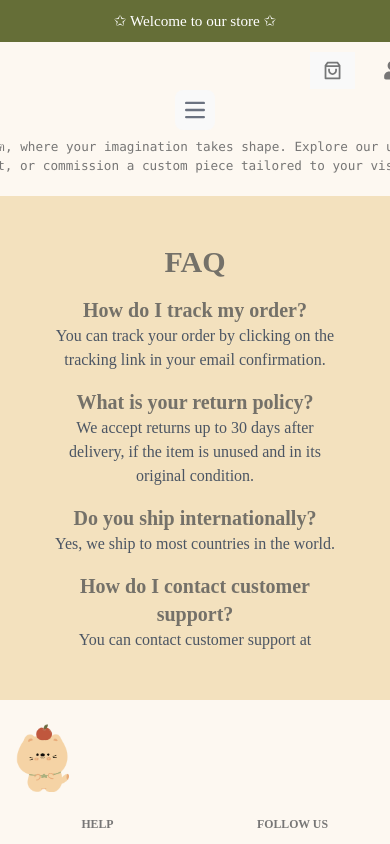
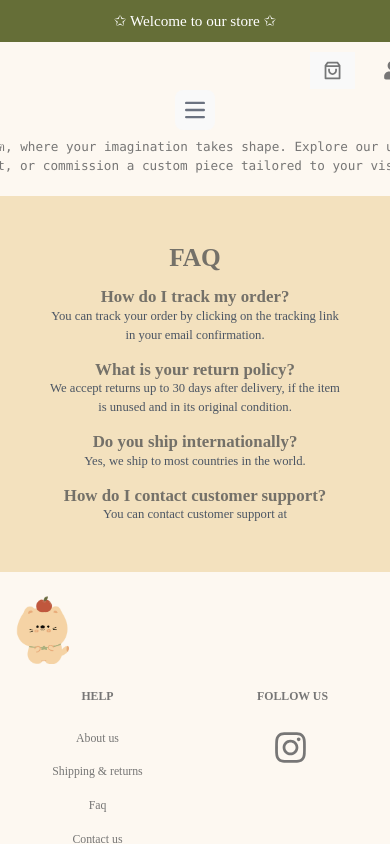
Before and after one commit to matthew-nguyen-20032023/potato-web-user, a React (Vite) app: page /FAQ in a window 390 px wide. Built offline with nearby package versions, Linux system fonts and the light colour scheme; no server answers.

Commit message:
feat: responsive for FAQ,contact and my order

```diff
--- a/src/pages/contact/Contact.tsx
+++ b/src/pages/contact/Contact.tsx
@@ -1,13 +1,13 @@
 export default function Contact() {
   return (
     <div className="bg-list-product-color secondary-color p-12">
-      <h1 className="text-3xl font-semibold text-center">Contact</h1>
-      <p className="text-center mt-5">You can contact us at:</p>
-      <p className="text-center">Mew Mew Shop</p>
-      <p className="text-center">1234 Mew Mew Lane</p>
-      <p className="text-center">Mew York, NY 12345</p>
-      <p className="text-center">Phone: 123-456-7890</p>
-      <p className="text-center">
+      <h1 className="text-[3vh] font-semibold text-center">Contact</h1>
+      <p className="text-[1.5vh] text-center mt-5">You can contact us at:</p>
+      <p className="text-[1.5vh] text-center">Mew Mew Shop</p>
+      <p className="text-[1.5vh] text-center">1234 Mew Mew Lane</p>
+      <p className="text-[1.5vh] text-center">Mew York, NY 12345</p>
+      <p className="text-[1.5vh] text-center">Phone: 123-456-7890</p>
+      <p className="text-[1.5vh] text-center">
         Email:
         <a href="mailto:matthew.nguyen.20.03.2023@gmail.com"></a>
       </p>
--- a/src/pages/faq/FAQ.tsx
+++ b/src/pages/faq/FAQ.tsx
@@ -1,37 +1,41 @@
 export default function FAQ() {
   return (
     <div className="bg-list-product-color secondary-color p-12">
-      <h1 className="text-3xl font-semibold  mb-4">FAQ</h1>
+      <h1 className="text-[3vh] font-semibold  mb-4">FAQ</h1>
       <div className="space-y-4">
         <div>
-          <h2 className="text-xl font-semibold ">How do I track my order?</h2>
-          <p className="text-gray-600">
+          <h2 className="text-[2vh] font-semibold ">
+            How do I track my order?
+          </h2>
+          <p className="text-gray-600 text-[1.5vh]">
             You can track your order by clicking on the tracking link in your
             email confirmation.
           </p>
         </div>
         <div>
-          <h2 className="text-xl font-semibold ">
+          <h2 className="text-[2vh] font-semibold ">
             What is your return policy?
           </h2>
-          <p className="text-gray-600">
+          <p className="text-gray-600 text-[1.5vh]">
             We accept returns up to 30 days after delivery, if the item is
             unused and in its original condition.
           </p>
         </div>
         <div>
-          <h2 className="text-xl font-semibold ">
+          <h2 className="text-[2vh] font-semibold ">
             Do you ship internationally?
           </h2>
-          <p className="text-gray-600">
+          <p className="text-gray-600 text-[1.5vh]">
             Yes, we ship to most countries in the world.
           </p>
         </div>
         <div>
-          <h2 className="text-xl font-semibold ">
+          <h2 className="text-[2vh] font-semibold ">
             How do I contact customer support?
           </h2>
-          <p className="text-gray-600">You can contact customer support at</p>
+          <p className="text-gray-600 text-[1.5vh]">
+            You can contact customer support at
+          </p>
         </div>
       </div>
     </div>
--- a/src/pages/my-order/MyOrder.tsx
+++ b/src/pages/my-order/MyOrder.tsx
@@ -43,19 +43,19 @@ export default function MyOrder() {
     <div>
       <div className="bg-list-product-color secondary-color pt-5 pb-5 flex justify-center items-center w-full">
         <div className="w-1/2">
-          <h1 className="text-[4vh] font-semibold text-center">My Order</h1>
+          <h1 className="text-[3vh] font-semibold text-center">My Order</h1>
         </div>
       </div>
       <div className="flex items-center justify-center">
         <input
-          className="bg-white m-1 border border-gray-300 text-[2vh] rounded-lg block py-3 ps-4 pe-9 w-[35vh] h-[5.4vh] secondary-color"
+          className="bg-white m-1 border border-gray-300 text-[2vh] rounded-lg block py-3 ps-4 pe-9 w-[35vh] h-[4.4vh] secondary-color"
           type="text"
           placeholder="Paypal order id..."
           onChange={(e) => setPaypalOrderId(e.target.value)}
         />
         <button
           type="button"
-          className="m-1 p-[1.4vh] bg-main-color text-white font-medium rounded-lg text-[1.6vh] text-center hover:scale-110"
+          className="m-1 p-[0.9vh] bg-main-color text-white font-medium rounded-lg text-[1.6vh] text-center hover:scale-110"
           onClick={handleSearch}
         >
           {isSpinner && <Spinning />}
--- a/src/pages/shiping-return/ShippingReturn.tsx
+++ b/src/pages/shiping-return/ShippingReturn.tsx
@@ -2,10 +2,10 @@ export default function ShippingReturn() {
   return (
     <div className="bg-list-product-color secondary-color p-16 flex justify-center items-center w-full">
       <div className="w-1/2">
-        <h1 className="text-5xl font-semibold text-center">
+        <h1 className="text-[3vh] font-semibold text-center">
           Shipping &amp; Returns
         </h1>
-        <p className="text-center mt-4">
+        <p className="text-center mt-4 text-[1.5vh]">
           Welcome to Mew Mew shop, where craftsmanship meets passion! We are a
           small, dedicated team led by a passionate artisan who loves creating
           beautiful, high-quality handmade products. Every item in our shop is
```
